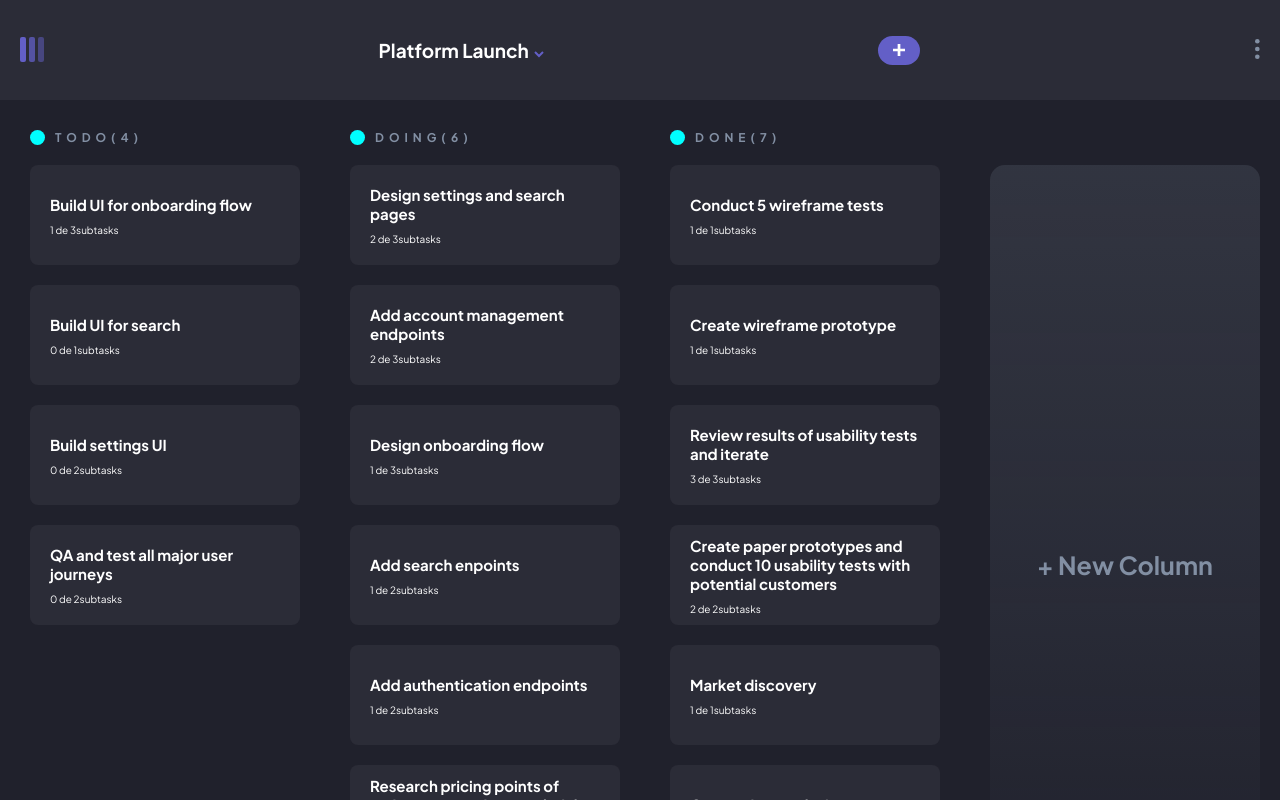
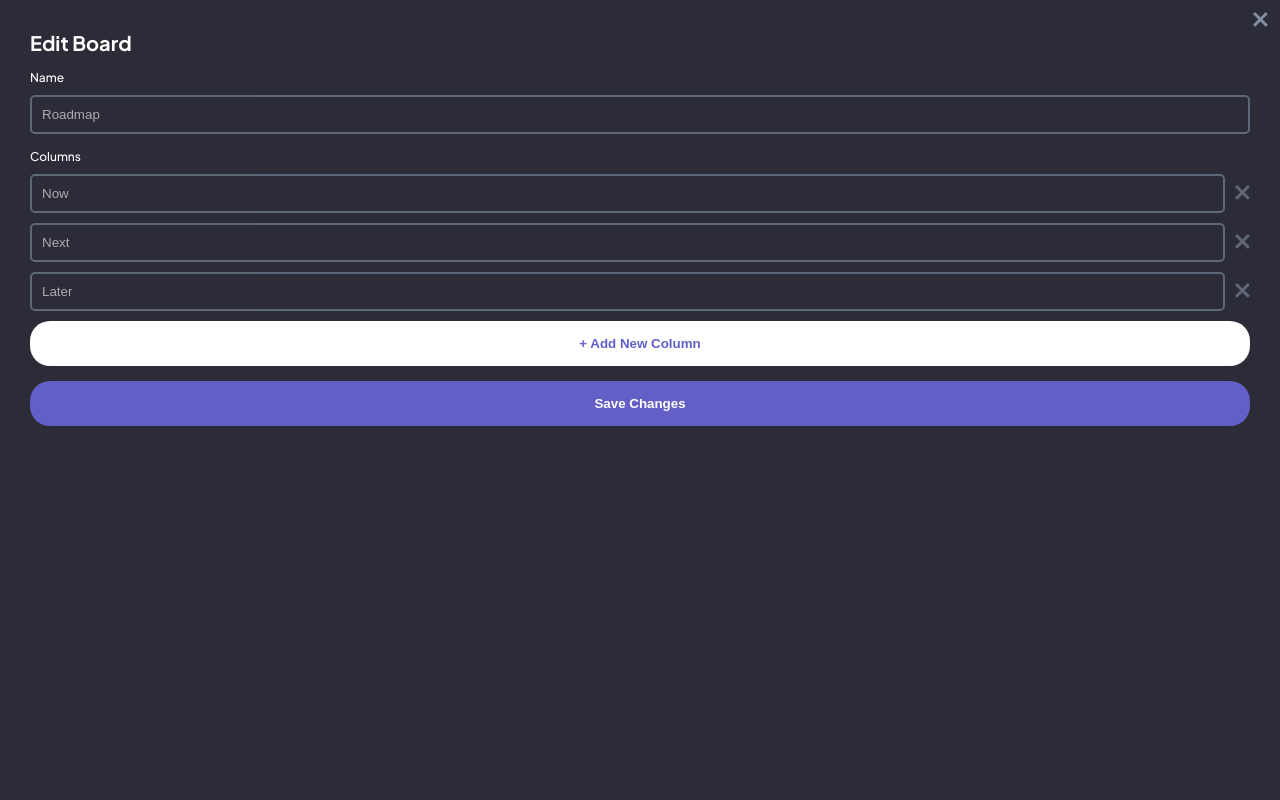
Before and after one commit to Wladimir-Dev/task-management-app, a React (Vite) app: page / in a window 1280 px wide. Both pictures are taken after a click on the button "+ New Column". Shown: the top 800 px of the page. Built offline with nearby package versions, Linux system fonts and the light colour scheme.

Commit message:
added function new Column and refactored edit board

```diff
--- a/src/components/FormBoard/index.jsx
+++ b/src/components/FormBoard/index.jsx
@@ -1,15 +1,31 @@
-import React, { useState, useId } from 'react'
+import React, { useState, useId, useEffect } from 'react'
 import { useTask } from '../../hooks/useTask'
 import { CloseIcon } from '../Icons'
 
 import styles from './styles.module.css'
 
-export const FormBoard = ({ showWindow, board = undefined }) => {
+export const FormBoard = ({
+  showWindow,
+  board = undefined,
+  newColumn = false,
+}) => {
   const [columns, setColumns] = useState(
     board?.columns || [{ id: 'ip1', name: '' }]
   )
   const { updateBoard, createBoard } = useTask()
   const nameId = useId()
+
+  useEffect(() => {
+    if (newColumn) {
+      const auxColumns = columns.map((column) => {
+        return {
+          ...column,
+          disable: true
+        }
+      })
+      setColumns(auxColumns)
+    }
+  }, [])
 
   const generarId = () => {
     return Math.random()
@@ -19,13 +35,13 @@ export const FormBoard = ({ showWindow, board = undefined }) => {
     const auxColumns = [...columns]
     const newId = generarId()
 
-    auxColumns.push({ id: newId, name: '' })
+    auxColumns.push({ id: newId, name: '', tasks: [] })
     setColumns(auxColumns)
   }
   const handleDeleteColumn = (id) => {
     let aux = [...columns]
 
-    aux = aux.filter((item) => item.id !== id)
+    aux = aux.filter((item) => item.id != id)
     setColumns(aux)
   }
   const handleClose = () => {
@@ -34,22 +50,24 @@ export const FormBoard = ({ showWindow, board = undefined }) => {
   const handleSubmit = (e) => {
     e.preventDefault()
 
-    const auxColumns = columns.map((column) => ({
-      id: column.id,
-      name: document.getElementById(column.id).value
-    }))
+    if (board) {
+      const auxColumns = columns.map((column) => ({
+        id: column.id,
+        name: document.getElementById(column.id).value,
+        tasks: column.tasks
+      }))
 
-    if (board) {
-      updateBoard({
-        idNewBoard: board.id,
-        nameBoard: e.target.nameId.value,
-        columnsBoard: auxColumns
-      })
+      updateBoard(board.id, e.target.nameId.value, auxColumns)
     } else {
+      const auxColumns = columns.map((column) => ({
+        id: column.id,
+        name: document.getElementById(column.id).value,
+        tasks: []
+      }))
       const objAux = {
         id: 3,
         name: e.target.nameId.value,
-        columns: auxColumns
+        columns: auxColumns,
       }
       createBoard(objAux)
     }
@@ -66,16 +84,26 @@ export const FormBoard = ({ showWindow, board = undefined }) => {
           id={nameId}
           name='nameId'
           defaultValue={board && board.name}
+          disabled={newColumn}
+          className={newColumn && styles.disable}
         />
       </fieldset>
       <fieldset>
         <label htmlFor=''>columns</label>
         {columns.map((column) => (
           <div key={column.id} className={styles.containerInput}>
-            <input id={column.id} type='text' defaultValue={column.name} />
+            <input
+              id={column.id}
+              type='text'
+              defaultValue={column.name}
+              disabled={column.disable}
+              className={column.disable && styles.disable}
+            />
             {columns.length > 1 && (
               <button
                 type='button'
+                disabled={column.disable}
+                className={column.disable && styles.disable}
                 onClick={() => handleDeleteColumn(column.id)}
               >
                 <CloseIcon />
--- a/src/components/FormBoard/styles.module.css
+++ b/src/components/FormBoard/styles.module.css
@@ -14,13 +14,15 @@
 }
 .newBoard h2 {
   font-size: 2rem;
+
 }
 .newBoard label {
   font-size: 1.2rem;
   font-weight: 500;
 }
-.newBoard :is(h2, label) {
+.newBoard :is(h2, label, .blueButton) {
   text-transform: capitalize;
+  color: white;
 }
 .newBoard > fieldset {
   display: flex;
@@ -50,6 +52,7 @@
   width: 100%;
   padding: 1.5rem;
   border-radius: 2rem;
+  text-transform: capitalize;
 }
 .whiteButton {
   background-color: white;
@@ -57,10 +60,12 @@
 }
 .blueButton {
   background-color: var(--darkBlue);
-  color: white;
 }
 .closeButton{
   position: absolute;
   top: 1.2rem;
   right: 1.2rem;
 }
+.disable{
+  opacity: .6;
+}
--- a/src/components/Task/index.jsx
+++ b/src/components/Task/index.jsx
@@ -1,16 +1,20 @@
 import React, { useId, useRef, useState } from 'react'
+
 import { useTask } from '../../hooks/useTask'
 import { CloseIcon, VerticalEllipsisIcon } from '../Icons'
+import { FormTask } from '../FormTask'
 
 import styles from './styles.module.css'
-import { FormTask } from '../FormTask'
 
 export const Task = ({ task, showWindow }) => {
   const selectId = useId()
   const optionsId = useId()
+
+  const { currentBoard, updateTask } = useTask()
+
   const refCheckOptions = useRef()
-  const { currentBoard, updateTask } = useTask()
   const currentSelect = useRef(task.statusId)
+
   const [showEdit, setShowEdit] = useState(false)
 
   const nCompleted = task.subtasks.filter((subTask) => subTask.isCompleted)
@@ -19,6 +23,7 @@ export const Task = ({ task, showWindow }) => {
   const handleClose = () => {
     showWindow(false)
   }
+
   const handleSelect = (e) => {
     if (currentSelect.current.toString() === e.target.value.toString()) return
 
@@ -30,12 +35,16 @@ export const Task = ({ task, showWindow }) => {
       newTask: task
     })
   }
+
   const handleCheck = (idInput) => {
     const inputRef = document.getElementById(idInput)
+
     const indexSubTask = task.subtasks.findIndex(
       (subtask) => subtask.title === idInput
     )
+
     task.subtasks[indexSubTask].isCompleted = inputRef.checked
+
     updateTask({
       idColumn: task.statusId,
       idTask: task.id,
--- a/src/containers/GroupTask/index.jsx
+++ b/src/containers/GroupTask/index.jsx
@@ -1,20 +1,33 @@
-import React from 'react'
 import { useTask } from '../../hooks/useTask'
 import { ListOfTask } from '../ListOfTask'
 
 import styles from './styles.module.css'
+import React, { useState } from 'react'
+import { FormBoard } from '../../components/FormBoard'
 
 export const GroupTask = () => {
   const { currentBoard } = useTask()
+  const [showNewColumn, setShowNewColumn] = useState(false)
 
   return (
     <section className={styles.groupTask}>
       {currentBoard.columns.map((column) => (
         <ListOfTask key={column.id} column={column} />
       ))}
-      <button className={styles.newColumn}>
+      <button
+        type='button'
+        className={styles.newColumn}
+        onClick={() => setShowNewColumn(true)}
+      >
         + new column
       </button>
+      {showNewColumn && (
+        <FormBoard
+          showWindow={setShowNewColumn}
+          board={currentBoard}
+          newColumn
+        />
+      )}
     </section>
   )
 }
--- a/src/containers/ListOfTask/index.jsx
+++ b/src/containers/ListOfTask/index.jsx
@@ -11,7 +11,6 @@ export const ListOfTask = ({ column }) => {
     setShowTask(true)
     taskRef.current = task
   }
-
   return (
     <section className={styles.listOfTask}>
       <section className={styles.header}>
@@ -22,7 +21,7 @@ export const ListOfTask = ({ column }) => {
       </section>
       <section
         className={`${styles.body} ${
-          column.tasks.length === 0 && styles.listEmpty
+          column.tasks.length == 0 && styles.listEmpty
         }`}
       >
         {column.tasks.map((task) => (
--- a/src/context/BoardContext.jsx
+++ b/src/context/BoardContext.jsx
@@ -5,7 +5,7 @@ export const BoardContext = createContext()
 
 export const BoardProvider = ({ children }) => {
   const [boards, setBoards] = useState(data.boards)
-  const [currentBoard, setCurrentBoard] = useState(data.boards[0])
+  const [currentBoard, setCurrentBoard] = useState(data.boards[2])
   return (
     <BoardContext.Provider
       value={{ boards, setBoards, currentBoard, setCurrentBoard }}
--- a/src/hooks/useTask.js
+++ b/src/hooks/useTask.js
@@ -5,11 +5,13 @@ export const useTask = () => {
   const { boards, setBoards, currentBoard, setCurrentBoard } =
     useContext(BoardContext)
 
-  const updateBoard = ({ idNewBoard, nameBoard, columnsBoard }) => {
+  const updateBoard = (idNewBoard, nameBoard, columnsBoard) => {
     const index = boards.findIndex((oldBoard) => oldBoard.id === idNewBoard)
     const auxBoards = [...boards]
+    console.log(auxBoards[index])
     auxBoards[index].name = nameBoard
     auxBoards[index].columns = columnsBoard
+    console.log(auxBoards[index])
     setBoards(auxBoards)
   }
 
@@ -35,11 +37,13 @@ export const useTask = () => {
     )
     return { index, indexColumn }
   }
+
   const searchIndexTask = (index, indexColumn, idTask) => {
     return boards[index].columns[indexColumn].tasks.findIndex(
       (Task) => Task.id.toString() === idTask.toString()
     )
   }
+
   const updateColumn = (index, indexColumn, idTask, idNewColumn) => {
     const updatedTasks = boards[index].columns[indexColumn].tasks.filter(
       (Task) => Task.id.toString() !== idTask.toString()
@@ -82,7 +86,7 @@ export const useTask = () => {
     idTask,
     subTasks,
     idNewColumn = undefined,
-    newTask
+    newTask,
   }) => {
     const { index, indexColumn } = searchColumn(idColumn)
     const auxBoards = [...boards]
@@ -119,6 +123,6 @@ export const useTask = () => {
     createBoard,
     createTask,
     updateTask,
-    editTask
+    editTask,
   }
 }
```
